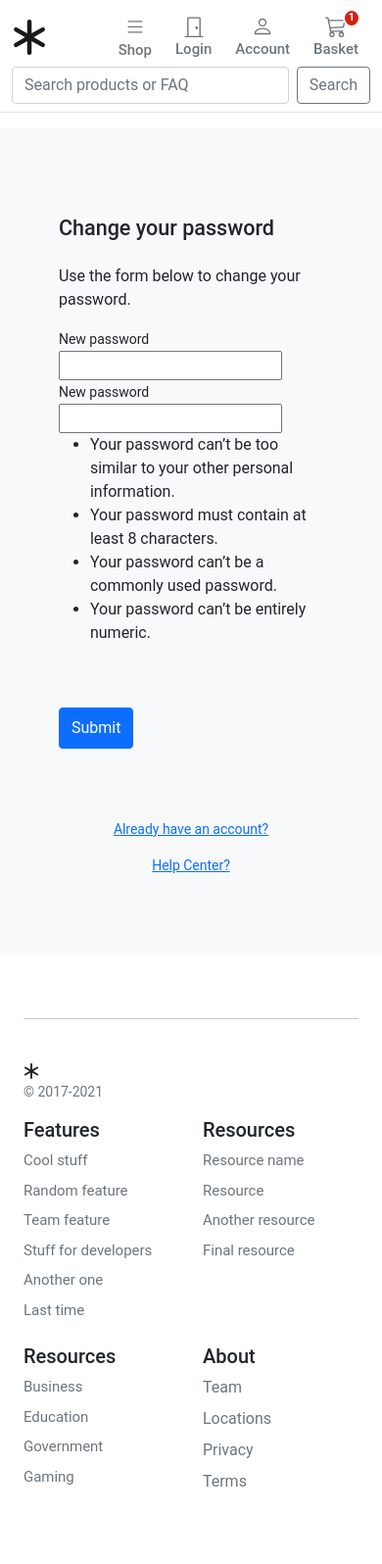
After one commit to lollinng/Django_Eccomerce_project, a Django app: template templates/account/user/password_reset_confirm.html in a window 390 px wide. The commit adds this page. Shown: the whole page at 98% size. Run offline with Django 4.2, Linux system fonts and the light colour scheme; the template is opened without the code that fills it: most values are stand-ins (such as "Sample title", 1, 10 or a date in 2020); form fields are guessed from the names that the template uses.

Commit message:
Added Password reset functionality for the user

```diff
--- a/templates/account/registration/login.html
+++ b/templates/account/registration/login.html
@@ -52,7 +52,7 @@
                                 </p>
                             </form>
                             <p class="small text-center pt-4">
-                                {% comment %} <a href="{% url "password_reset" %}">Forgotten Password?</a> {% endcomment %}
+                                <a href="{% url "account:pwdreset" %}">Forgotten Password?</a>
                             </p>
                             <p class="small text-center">
                                 {% comment %} <a href="{% url "accounts:register" %}">Help Center?</a> {% endcomment %}
--- /dev/null
+++ b/templates/account/user/password_reset_confirm.html
@@ -0,0 +1,91 @@
+{% extends "../../store/base.html" %}
+{% block title %}Log-in{% endblock %}
+{% block content %}
+
+{% if request.user.is_authenticated %}
+<script>
+    window.location.href = '{% url "account:dashboard" %}';
+</script>
+{% endif %}
+
+<style>
+    .login,
+    .image {
+        min-height: 100vh;
+    }
+
+    .bg-image {
+        background-image: url('https://picsum.photos/id/433/1080');
+        background-size: cover;
+        background-position: center center;
+    }
+
+    .container-fluid {
+        max-width: 100%;
+    }
+
+    body {
+        margin-bottom: 0px;
+    }
+
+    .account-form input {
+        border: 2px solid #ccc;
+        height: calc(2em + .75rem + 2px);
+    }
+
+    .account-form input:focus {
+        border-color: #1497ff;
+        box-shadow: inset 0 0px 0px rgba(0, 0, 0, 0.075), 0 0 0px rgba(255, 0, 0, 0.6);
+    }
+</style>
+
+
+<div class="container-fluid">
+    <div class="row no-gutter">
+        <div class="col-md-6 bg-light">
+            <div class="login d-flex align-items-center py-5">
+                <div class="container">
+                    <div class="row">
+                        <div class="col-12 col-md-12 mx-auto">
+
+                            <form class="login-form p-4 rounded" method="post">
+                                {% csrf_token %}
+                                <h1 class="h4 mb-4 font-weight-bold">Change your password</h1>
+                                <p>Use the form below to change your password.</p>
+
+                                {% if form.errors %}
+                                <div class="alert alert-primary" role="alert">
+                                    Error: Please try again!
+                                </div>
+                                {% endif %}
+
+                                <label class="small font-weight-bold">{{ form.new_password1.label}}</label>
+                                {{ form.new_password1 }}
+                                <label class="small font-weight-bold">{{ form.new_password2.label}}</label>
+                                {{ form.new_password2 }}
+                                <ul>
+                                    <li>Your password can’t be too similar to your other personal information.</li>
+                                    <li>Your password must contain at least 8 characters.</li>
+                                    <li>Your password can’t be a commonly used password.</li>
+                                    <li>Your password can’t be entirely numeric.</li>
+                                </ul>
+                                <button class="btn btn-primary btn-block py-2 mb-4 mt-5 font-weight-bold" type="submit"
+                                    value="Change">Submit
+                                </button>
+                            </form>
+
+                            <p class="small text-center pt-4">
+                                <a href="{% url "account:login" %}">Already have an account?</a>
+                            </p>
+                            <p class="small text-center">
+                                <a href="{% url "account:register" %}">Help Center?</a>
+                            </p>
+                        </div>
+                    </div>
+                </div>
+            </div>
+        </div>
+        <div class="col-md-6 d-none d-md-flex bg-image"></div>
+    </div>
+</div>
+{% endblock %}
```
Also changed, not shown: account/forms.py (+23 -0 lines), account/urls.py (+22 -3 lines), templates/account/user/password_reset_email.html (added, +16 -0 lines), templates/account/user/password_reset_form.html (added, +53 -0 lines), templates/account/user/reset_status.html (added, +54 -0 lines).
